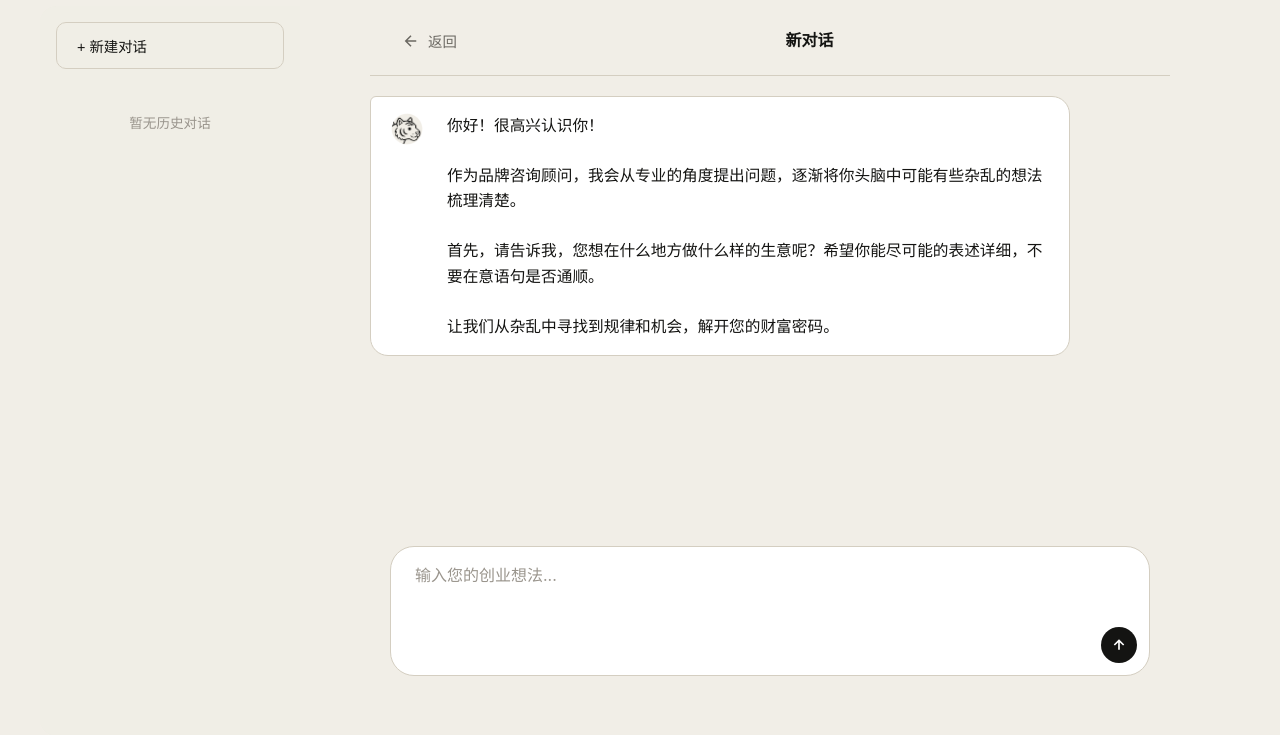
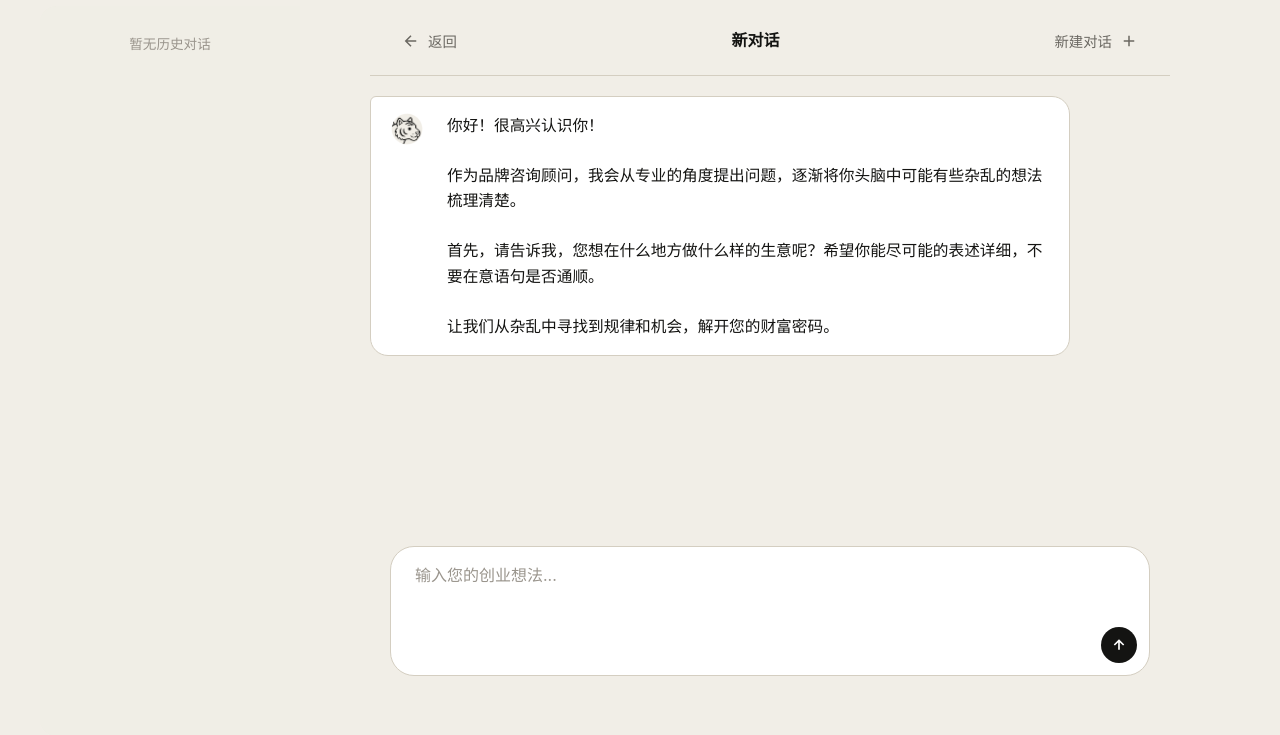
Before and after one commit to HuYee2025/BrandGPT, a Flask app: page /chat in a window 1280 px wide. Shown: the part 74-809 px from the top of the page. Run offline with Flask 3, Linux system fonts and the light colour scheme.

Commit message:
删除历史记录栏上方的新建对话按钮，恢复头部右侧按钮

```diff
--- a/templates/chat.html
+++ b/templates/chat.html
@@ -518,9 +518,6 @@
     <div class="chat-wrapper">
         <!-- 左侧历史记录栏 -->
         <div class="chat-sidebar">
-            <div class="sidebar-header">
-                <button class="sidebar-new-btn" onclick="startNewChat()">+ 新建对话</button>
-            </div>
             <div class="sidebar-history" id="sidebarHistory">
                 <!-- 历史记录将通过JS动态生成 -->
             </div>
@@ -579,6 +576,12 @@
                 返回
             </button>
             <span class="chat-header-title">新对话</span>
+            <button class="chat-header-back" onclick="startNewChat()">
+                新建对话
+                <svg viewBox="0 0 24 24" fill="none" stroke="currentColor" stroke-width="2">
+                    <path d="M12 5v14M5 12h14"/>
+                </svg>
+            </button>
         </div>
         <div class="chat-messages" id="chatMessages">
             <!-- 消息将在这里显示 -->
```
